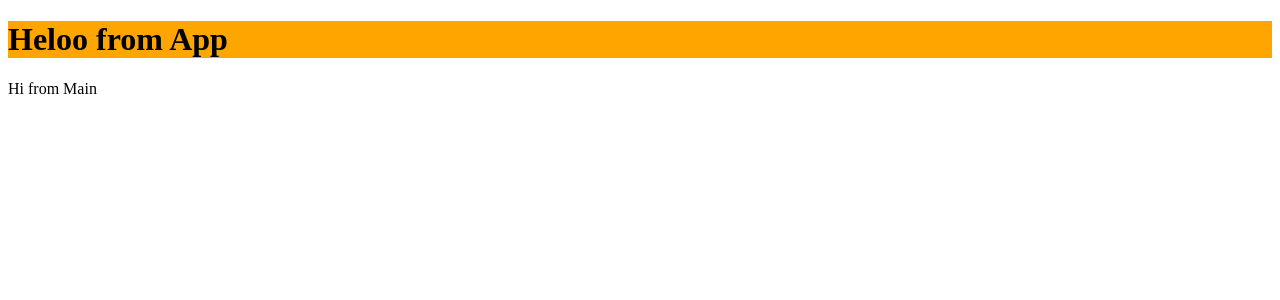
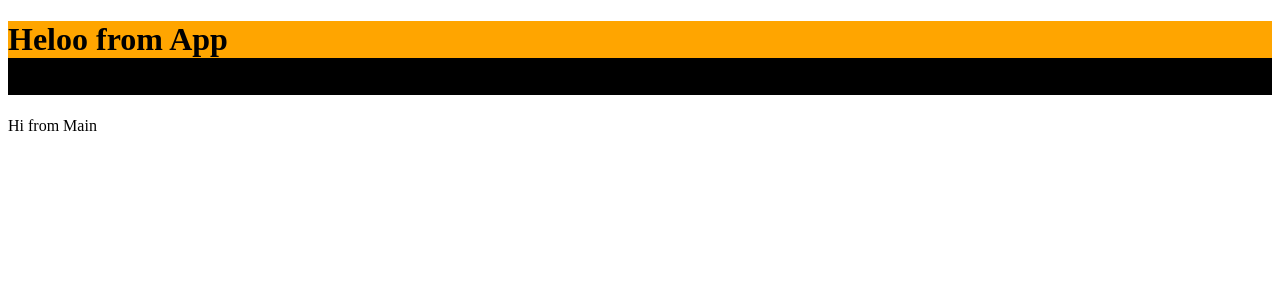
Before and after one commit to cubbK/KingsEurope, a React app: page / in a window 1280 px wide. Shown: the top 300 px of the page. Built offline with nearby package versions, Linux system fonts and the light colour scheme; the HTML template or start-up script is replaced by a standard one.

Commit message:
make css module to work with sass

```diff
--- a/src/index.jsx
+++ b/src/index.jsx
@@ -1,13 +1,15 @@
 import React from 'react';
 import ReactDOM from 'react-dom';
 import Main from './scenes/Main/index.jsx';
-import styles from './style.css';
+import styles from './style.scss';
 
 class App extends React.Component {
   render() {
     return (
       <div>
-        <h1 className={styles.color}>Heloo from App</h1>
+        <h1 className={styles.color}>Heloo from App
+          <div>123</div>
+        </h1>
         <Main />
       </div>
     );
--- a/src/style.css
+++ /dev/null
@@ -1,3 +0,0 @@
-.color {
-    background: orange;
-}
--- /dev/null
+++ b/src/style.scss
@@ -0,0 +1,6 @@
+.color {
+    background: orange;
+    div{
+    background: black;
+}
+}
--- a/webpack.config.js
+++ b/webpack.config.js
@@ -22,8 +22,8 @@ module.exports = {
 				}
 			},
 			{
-				test: /\.css/,
-				loader: ExtractTextPlugin.extract('css?modules&importLoaders=1&localIdentName=[name]__[local]___[hash:base64:5]'),
+				test: /\.scss/,
+				loader: ExtractTextPlugin.extract('css?sourceMap&modules&importLoaders=1&localIdentName=[name]__[local]___[hash:base64:5]!sass'),
 			},
 			{
 				test: /\.(png|jpg)$/,
```
Also changed, not shown: 4 other files (tests, documents, lock files or other folders).
